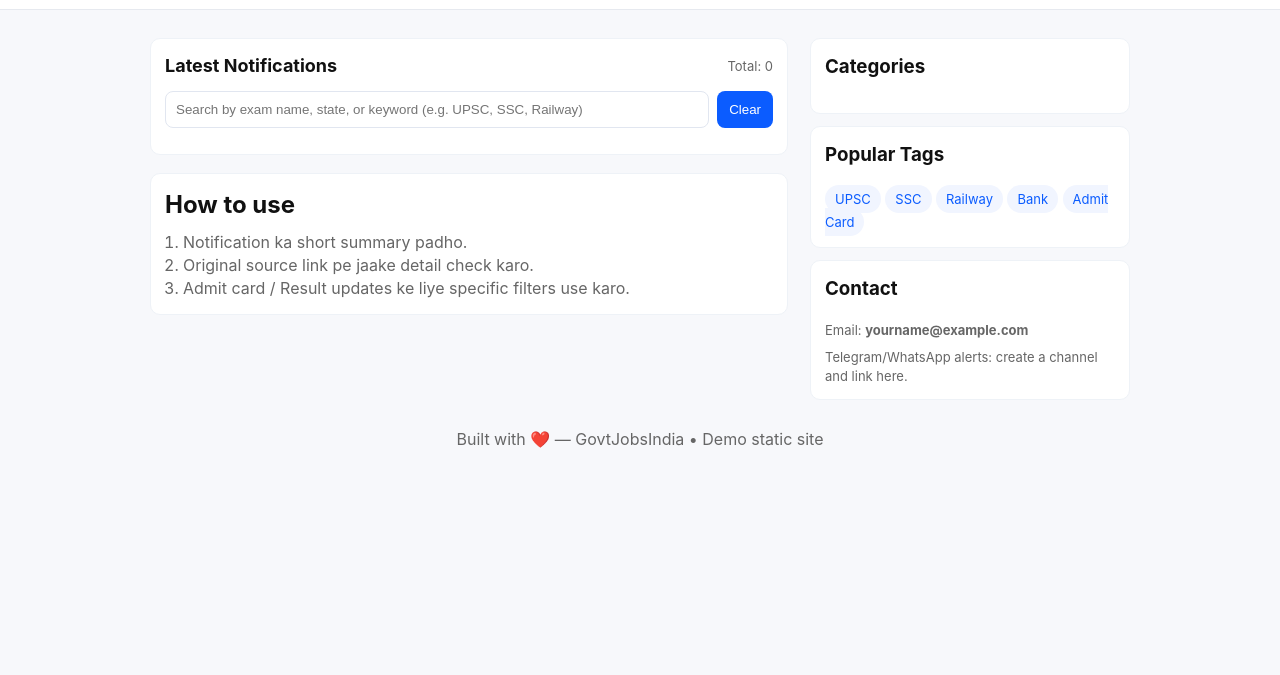
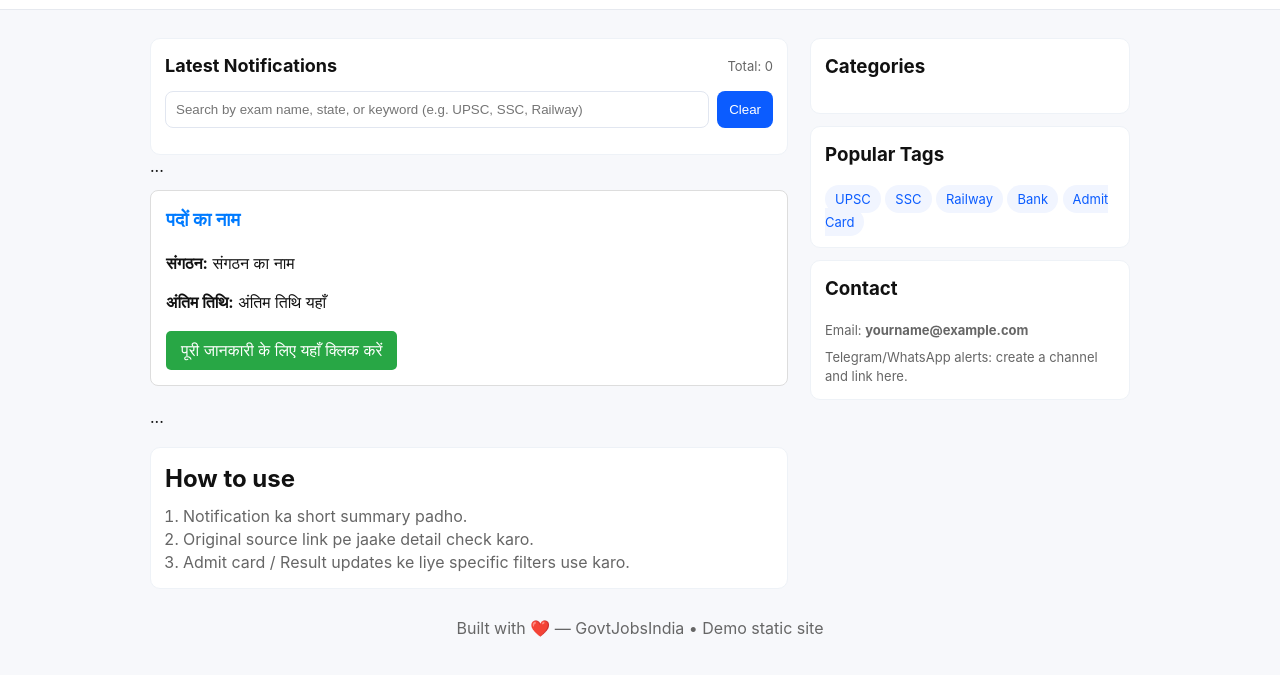
Before and after one commit to ma4435159-byte/Govtjobesindia, a plain HTML site: page index.html in a window 1280 px wide. Shown: the part 71-746 px from the top of the page. Drawn offline with Linux system fonts and the light colour scheme.

Commit message:
Update index.html

```diff
--- a/index.html
+++ b/index.html
@@ -72,7 +72,17 @@
           </div>
 
           <div id="postsList" style="margin-top:12px"></div>
-        </div>
+        </div>...
+<div id="postlist" style="margin-top: 12px;">
+    <div style="background-color: white; border: 1px solid #ddd; padding: 15px; border-radius: 8px; margin-bottom: 20px;">
+      <h3 style="color: #007bff; margin-top: 0;">पदों का नाम</h3>
+      <p><strong>संगठन:</strong> संगठन का नाम</p>
+      <p><strong>अंतिम तिथि:</strong> अंतिम तिथि यहाँ</p>
+      <a href="लिंक-यहाँ" style="display: inline-block; padding: 8px 15px; background-color: #28a745; color: white; text-decoration: none; border-radius: 5px;">पूरी जानकारी के लिए यहाँ क्लिक करें</a>
+    </div>
+    </div>
+...
+
 
         <div style="height:18px"></div>
 
```
